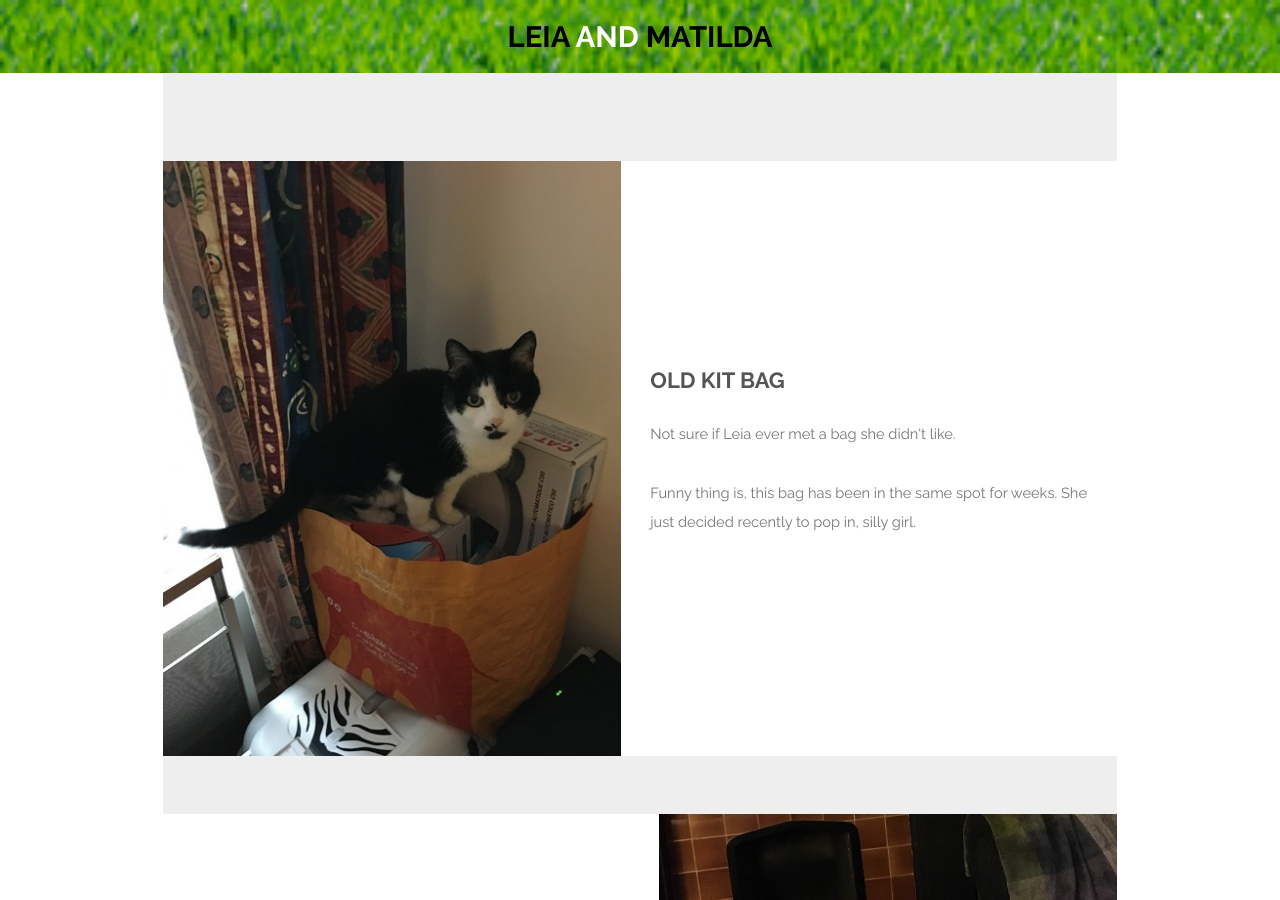
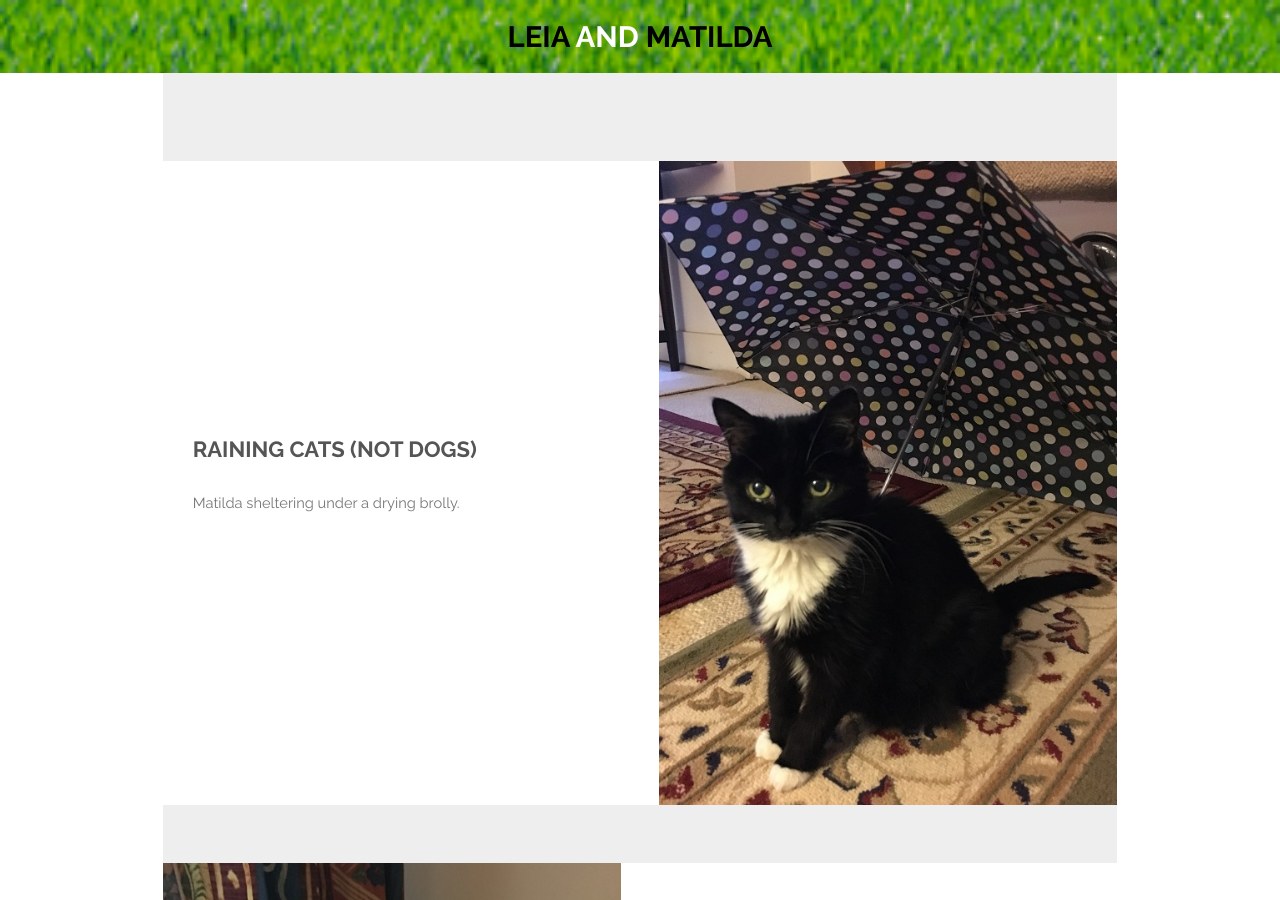
Before and after one commit to jaypalexa/leia-and-matilda, a Jekyll site: the page built from index.md, in a window 1280 px wide and 900 px high. Built offline with Jekyll 4.4.1, drawn with Linux system fonts in a browser that asks for light colours.

Commit message:
Raining Cats (Not Dogs) post.

```diff
--- a/index.md
+++ b/index.md
@@ -6,6 +6,13 @@ description: A photo essay by Leia and Matilda
 ---
 <section id="one" class="wrapper style1">
   <div class="inner">
+    <article class="feature right">
+      <span class="image"><a href="{{ site.url }}{{ site.baseurl }}/assets/images/20170830_1903_matilda.jpg"><img src="{{ site.url }}{{ site.baseurl }}/assets/images/20170830_1903_matilda.jpg" /></a></span>
+      <div class="content">
+        <h2>Raining Cats (Not Dogs)</h2>
+        <p>Matilda sheltering under a drying brolly.</p>
+      </div>
+    </article>
     <article class="feature left">
       <span class="image"><a href="{{ site.url }}{{ site.baseurl }}/assets/images/20170821_1857_leia.jpg"><img src="{{ site.url }}{{ site.baseurl }}/assets/images/20170821_1857_leia.jpg" /></a></span>
       <div class="content">
@@ -30,7 +37,7 @@ description: A photo essay by Leia and Matilda
       </div>
     </article>
     <article class="feature right">
-      <span class="image"><a href="{{ site.url }}{{ site.baseurl }}/assets/images/20180804_1903_jose.jpg"><img src="{{ site.url }}{{ site.baseurl }}/assets/images/20180804_1903_jose.jpg" /></a></span>
+      <span class="image"><a href="{{ site.url }}{{ site.baseurl }}/assets/images/20170804_1903_jose.jpg"><img src="{{ site.url }}{{ site.baseurl }}/assets/images/20170804_1903_jose.jpg" /></a></span>
       <div class="content">
         <h2>No Ordinary Black Cat</h2>
         <p>A tribute post and toast to my uncle's cat, José.  May he rest in peace.</p>
```
Also changed, not shown: assets/images/20170804_1903_jose.jpg (renamed from assets/images/20180804_1903_jose.jpg), assets/images/20170830_1903_matilda.jpg (added), assets/images/20170903_1229_matilda_and_leia.jpg (added).
